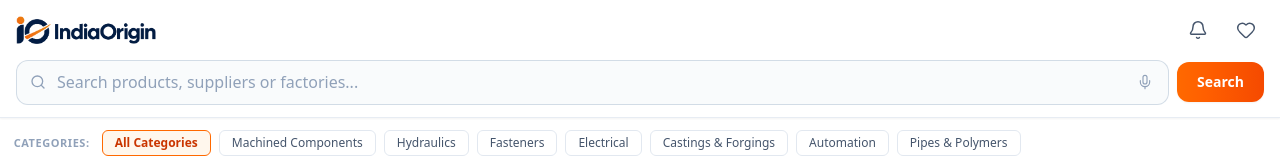
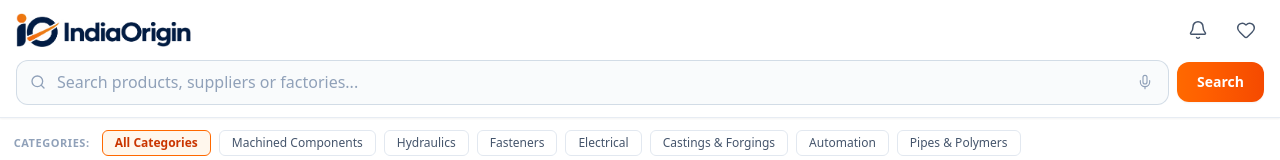
Before and after one commit to meetbx/indiaorigin, a Next.js app: page / in a window 1280 px wide. Shown: the top 160 px of the page. Built offline with nearby package versions, Linux system fonts and the light colour scheme; no server answers; the database is empty.

Commit message:
Describe the updates you made here

```diff
--- a/src/app/account/liked/page.tsx
+++ b/src/app/account/liked/page.tsx
@@ -12,7 +12,7 @@ export default async function LikedProductsPage() {
     <div className="min-h-screen bg-[#F8FAFC] text-slate-900 pb-20 max-w-md mx-auto shadow-2xl border-x border-slate-200/60 font-sans">
       {/* Header */}
       <header className="bg-white/95 backdrop-blur-md px-4 py-3.5 flex items-center gap-3 sticky top-0 z-40 border-b border-slate-100 shadow-2xs">
-        <Link href="/account" className="text-slate-800 hover:text-[#FF5500] transition-colors">
+        <Link href="/" className="text-slate-800 hover:text-[#FF5500] transition-colors">
           <ChevronLeft className="w-5 h-5 stroke-[2]" />
         </Link>
         <h1 className="text-base font-bold text-slate-900">Liked Products</h1>
--- a/src/app/products/[slug]/page.tsx
+++ b/src/app/products/[slug]/page.tsx
@@ -196,6 +196,7 @@ export default async function ProductDetailPage({ params }: PageProps) {
   supplier={{
     ...data.supplier,
     id: rawProduct.manufacturer.id,
+    gstNumber: rawProduct.manufacturer.gstNumber, // <--- Add this line
     location: typeof data.supplier.location === "string"
       ? { state: data.supplier.location, country: "" }
       : data.supplier.location ?? undefined
--- /dev/null
+++ b/src/app/sitemap.ts
@@ -0,0 +1,20 @@
+
+import type { MetadataRoute } from "next";
+
+export default function sitemap(): MetadataRoute.Sitemap {
+  const baseUrl = "https://www.theindiaorigin.com";
+
+  return [
+    {
+      url: baseUrl,
+      lastModified: new Date(),
+      changeFrequency: "daily",
+      priority: 1,
+    },
+    {
+      url: `${baseUrl}/products`,
+      changeFrequency: "daily",
+      priority: 0.8,
+    },
+  ];
+}
--- a/src/components/layout/Header.tsx
+++ b/src/components/layout/Header.tsx
@@ -1,6 +1,8 @@
 "use client";
 
 import React from "react";
+import Image from 'next/image';
+
 import Link from "next/link";
 import { Bell, Heart, Search, Mic } from "lucide-react";
 import { useSession } from "next-auth/react";
@@ -26,11 +28,18 @@ export const Header: React.FC<HeaderProps> = ({
       {/* Top Branding Section */}
       <div className="max-w-7xl mx-auto px-4 pt-3 pb-2 flex items-center justify-between">
         <Link href="/" className="flex items-center gap-2">
-          <img
-            src="/images/indiaorigin-logo.png"
-            alt="IndiaOrigin B2B"
-            className="h-7 w-auto object-contain"
-          />
+<Image
+  src="/images/indiaorigin-logo.png"
+  alt="IndiaOrigin"
+  width={350}
+  height={70}
+  sizes="175px"
+  style={{
+    width: '175px',
+    height: '35px',
+    objectFit: 'contain',
+  }}
+/>
         </Link>
 
         <div className="flex items-center gap-2 sm:gap-3">
--- a/src/components/product-detail/SupplierOverviewSection.tsx
+++ b/src/components/product-detail/SupplierOverviewSection.tsx
@@ -12,6 +12,7 @@ interface SupplierOverviewProps {
     slug: string;
     logo?: string | null; // Added logo field support
     yearsOnPlatform?: number;
+    gstNumber?: string | null;
     location?: {
       state?: string;
       country?: string;
@@ -59,6 +60,17 @@ export default function SupplierOverviewSection({ supplier }: SupplierOverviewPr
               </h4>
               <CheckCircle2 className="w-4 h-4 text-emerald-500 fill-emerald-500/20 shrink-0" />
             </div>
+
+            {/* Verified GSTIN Trust Badge */}
+{supplier.gstNumber && (
+  <div className="flex items-center gap-2 mt-3 pt-3 border-t border-slate-100 text-xs">
+    <span className="font-bold text-slate-700">GSTIN:</span>
+    <span className="font-mono text-slate-900 font-semibold">{supplier.gstNumber}</span>
+    <span className="ml-auto text-[10px] bg-emerald-100 text-emerald-700 font-extrabold px-2 py-0.5 rounded-full">
+      ✓ TAX VERIFIED
+    </span>
+  </div>
+)}
 
             {/* Meta badges: Longevity & Location */}
             <div className="flex items-center gap-2 mt-1 text-xs text-slate-500 font-normal flex-wrap">
--- a/src/types/marketplace.ts
+++ b/src/types/marketplace.ts
@@ -12,6 +12,7 @@ export interface Manufacturer {
   badge?: "DIAMOND" | "GOLD" | "SILVER" | "NONE";
   logo?: string | null;
   certifications?: string[];
+  gstNumber?: string | null; // Add this
   location?: Location | null;
 }
 
```
Lines whose indentation alone changed are shown as unchanged.
